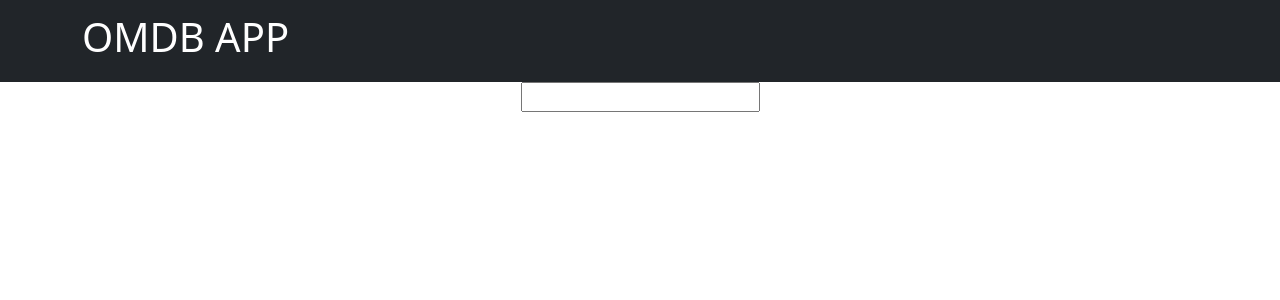
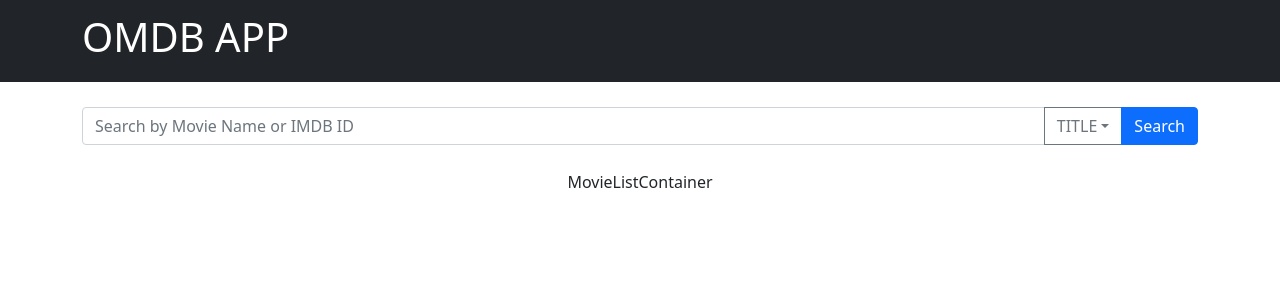
Before and after one commit to shubhamsinha2512/fasal-omdb-frontend, a React (Create React App) app: page / in a window 1280 px wide. Shown: the top 300 px of the page. Built offline with nearby package versions, Linux system fonts and the light colour scheme.

Commit message:
movei context added|search bar & result

```diff
--- a/src/Components/MainContainer/MainContainer.js
+++ b/src/Components/MainContainer/MainContainer.js
@@ -1,11 +1,16 @@
 import React from 'react'
 import { Container } from 'react-bootstrap'
+import MovieListContainer from '../MovieListContainer/MovieListContainer'
 import SearchBar from '../SearchBar/SearchBar'
+import SearchResult from '../SearchResult/SearchResult'
 
 function MainContainer() {
+
   return (
     <Container>
         <SearchBar />
+        <SearchResult />
+        <MovieListContainer />
     </Container>
   )
 }
--- /dev/null
+++ b/src/Components/MovieListContainer/MovieListContainer.js
@@ -0,0 +1,9 @@
+import React from 'react'
+
+function MovieListContainer() {
+  return (
+    <div>MovieListContainer</div>
+  )
+}
+
+export default MovieListContainer
--- a/src/Components/SearchBar/SearchBar.js
+++ b/src/Components/SearchBar/SearchBar.js
@@ -1,18 +1,75 @@
-import React, { useState } from 'react'
+import React, { useContext, useState } from 'react'
 import styles from './SearchBar.module.css'
 
+import { InputGroup, FormControl, DropdownButton, Dropdown, Button } from 'react-bootstrap'
+
+import OMDB_API, { API_KEY } from '../../utils/OMDB_API';
+import { MovieContext } from '../../Context/MovieContext';
 
 function SearchBar() {
 
+  const MovieCtx = useContext(MovieContext)
+
   const [query, setQuery] = useState('');
+  const [queryType, setQueryType] = useState('TITLE')
 
-  const handleChange = e => {
+  const handleQueryChange = e => {
+    setQuery(e.target.value);
+  }
 
+  const handleQueryTypeChange = e => {
+    setQueryType(e);
+  }
+
+  const handleSubmit = async e => {
+    e.preventDefault()
+
+    if(query.trim() === ''){
+      alert('Please enter movie name or id')
+      return;
+    }
+
+    let res = await (await fetch(`${OMDB_API.BASE_URL}?apikey=${API_KEY}&${queryType=='TITLE'?'t':'i'}=${query}`)).json()
+
+    if(res.Response === 'False'){
+      MovieCtx.handleSearchResult('not found');
+    }
+    else {
+      // console.log(res)
+      MovieCtx.handleSearchResult(res);
+      setQuery('');
+    }
   }
 
   return (
     <div className={styles.searchbar_container}>
-      <input type="text" value={query} onChange={handleChange} />
+      <InputGroup className={`${styles.searchbar_input} "mb-3"`}>
+        <FormControl
+          className={styles.searchbar_input}
+          aria-label='Search by Movie Name or IMDB ID'
+          placeholder='Search by Movie Name or IMDB ID'
+          value={query}
+          onChange={handleQueryChange}
+        />
+
+        <DropdownButton
+          variant="outline-secondary"
+          title={queryType}
+          defaultValue={queryType}
+          align="end"
+          onSelect={handleQueryTypeChange}
+        >
+          <Dropdown.Item eventKey="TITLE">Title</Dropdown.Item>
+          <Dropdown.Item eventKey="IMDB_ID">IMDB ID</Dropdown.Item>
+        </DropdownButton>
+
+        <Button
+          variant="primary"
+          onClick={handleSubmit}
+        >
+          Search
+        </Button>
+      </InputGroup>
     </div>
   )
 }
--- a/src/Components/SearchBar/SearchBar.module.css
+++ b/src/Components/SearchBar/SearchBar.module.css
@@ -1,7 +1,11 @@
 .searchbar_container{
-
+    margin: 25px auto;
 }
 
 .searchbar_input{
+}
 
+.searchbar_input:hover{
+    height: 40px !important;
+    box-shadow: 2px 4px 10px #ddd;
 }
--- /dev/null
+++ b/src/Components/SearchResult/SearchResult.js
@@ -0,0 +1,42 @@
+import React, { useContext } from 'react'
+import { Card, Row, Col } from 'react-bootstrap';
+import { MovieContext } from '../../Context/MovieContext'
+
+function SearchResult() {
+
+    const MovieCtx = useContext(MovieContext);
+    const searchResult = MovieCtx.searchResult;
+
+    if(searchResult == null){
+
+        return <></>
+
+    }else if(searchResult === 'not found'){
+        return (
+            <div>
+                <Card>
+                    <Card.Header>No Movie Found!</Card.Header>
+                </Card>
+            </div>
+        )
+    }else{
+        return (
+          <div>
+              <Card>
+                  <Card.Header className='bg-primary text-white'>Search Result</Card.Header>
+                  <Card.Body>
+                      <Row>
+                          <Col><h6>Title: {searchResult.Title}</h6></Col>
+                          <Col><h6>Year: {searchResult.Year}</h6></Col>
+                          <Col><h6>Director: {searchResult.Director}</h6></Col>
+                          <Col><h6>Rated: {searchResult.Rated}</h6></Col>
+                          <Col>Add to List</Col>
+                      </Row>
+                  </Card.Body>
+              </Card>
+          </div>
+        )
+    }
+}
+
+export default SearchResult
--- a/src/Context/AuthContext.js
+++ b/src/Context/AuthContext.js
@@ -1,4 +1,4 @@
-import React, { useEffect, useState } from 'react';
+import React, { useState } from 'react';
 // import { BASE_URL, ME } from '../utils/API';
 
 export const AuthContext = React.createContext({
@@ -30,7 +30,7 @@ export const AuthContextProvider = (props) => {
     const contextValue = {
         user: user,
         token: token,
-        isLoggedIn: userLoggedIn,
+        isLoggedIn: true,
         login: loginHandler,
         logout: logoutHandler
     };
--- /dev/null
+++ b/src/Context/MovieContext.js
@@ -0,0 +1,42 @@
+import React, { useEffect, useState } from 'react';
+// import { BASE_URL, ME } from '../utils/API';
+
+export const MovieContext = React.createContext({
+    searchResult: null,
+    movieLists: [],
+    addMovieToList: (movie, list) => { },
+    getMovieLists: () => { },
+    handleSearchResult: () => { }
+})
+
+export const MovieContextProvider = (props) => {
+
+    const initialToken = localStorage.getItem('OMDB_TOKEN') || null; //check if token already present
+    const [movieLists, setMovieLists] = useState([]);
+    const [searchResult, setSearchResult] = useState(null)
+
+
+    const addMovieToList = () => {
+
+    }
+
+    const getMovieLists = () => {
+
+    }
+
+    const handleSearchResult = (result) => {
+        setSearchResult(result)
+    }
+
+    const contextValue = {
+        searchResult: searchResult,
+        movieLists: movieLists,
+        addMovieToList: addMovieToList,
+        getMovieLists: getMovieLists,
+        handleSearchResult: handleSearchResult
+    };
+
+    return <MovieContext.Provider value={contextValue}>
+        {props.children}
+    </MovieContext.Provider>
+}
--- a/src/index.js
+++ b/src/index.js
@@ -5,12 +5,18 @@ import App from './App';
 import reportWebVitals from './reportWebVitals';
 
 import 'bootstrap/dist/css/bootstrap.min.css';
+import { AuthContextProvider } from './Context/AuthContext';
+import { MovieContextProvider } from './Context/MovieContext';
 
 const root = ReactDOM.createRoot(document.getElementById('root'));
 root.render(
-  <React.StrictMode>
-    <App />
-  </React.StrictMode>
+  <AuthContextProvider>
+    <MovieContextProvider>
+      <React.StrictMode>
+        <App />
+      </React.StrictMode>
+    </MovieContextProvider>
+  </AuthContextProvider>
 );
 
 // If you want to start measuring performance in your app, pass a function
--- /dev/null
+++ b/src/utils/OMDB_API.js
@@ -0,0 +1,4 @@
+export const BASE_URL = 'http://www.omdbapi.com/';
+export const API_KEY='9762ac31';
+
+export default {BASE_URL, API_KEY}
```
Also changed, not shown: src/Components/Movie/Movie.js (added, +9 -0 lines).
